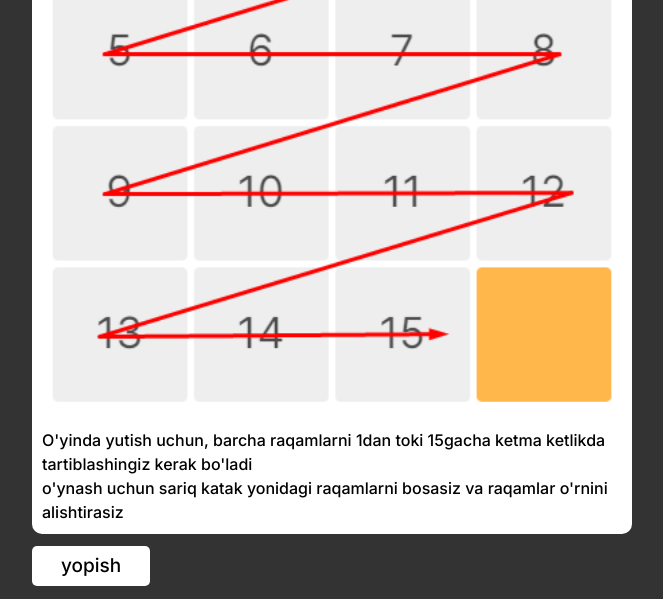
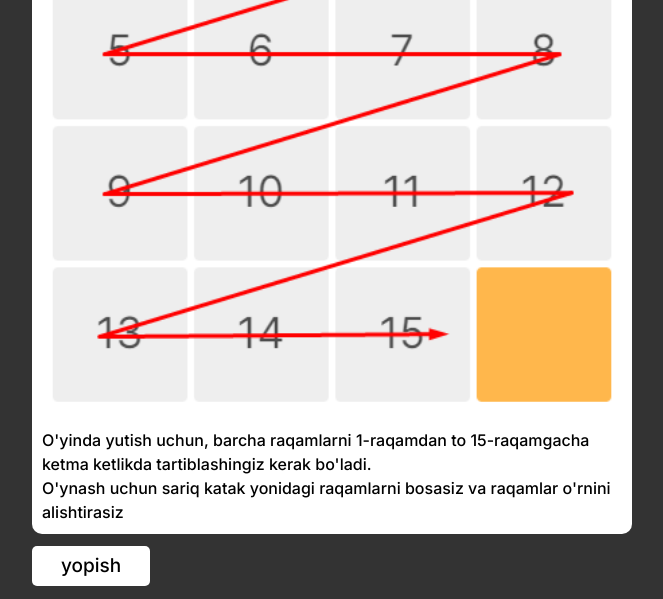
Before and after one commit to svkhrobbeck/game-15, a plain HTML site: page index.html in a window 1280 px wide. Both pictures are taken after a click on the button "qoidalar". Shown: the part 201-800 px from the top of the page, without its empty margins (308-971 px from the left). Drawn offline with Linux system fonts and the light colour scheme.

Commit message:
update modal text

```diff
--- a/index.html
+++ b/index.html
@@ -47,10 +47,10 @@
               alt="qanday tartiblash kerak"
             />
             <p class="modal__text">
-              O'yinda yutish uchun, barcha raqamlarni 1dan toki 15gacha ketma
-              ketlikda tartiblashingiz kerak bo'ladi
+              O'yinda yutish uchun, barcha raqamlarni 1-raqamdan to
+              15-raqamgacha ketma ketlikda tartiblashingiz kerak bo'ladi.
               <br />
-              o'ynash uchun sariq katak yonidagi raqamlarni bosasiz va raqamlar
+              O'ynash uchun sariq katak yonidagi raqamlarni bosasiz va raqamlar
               o'rnini alishtirasiz
             </p>
           </div>
```
